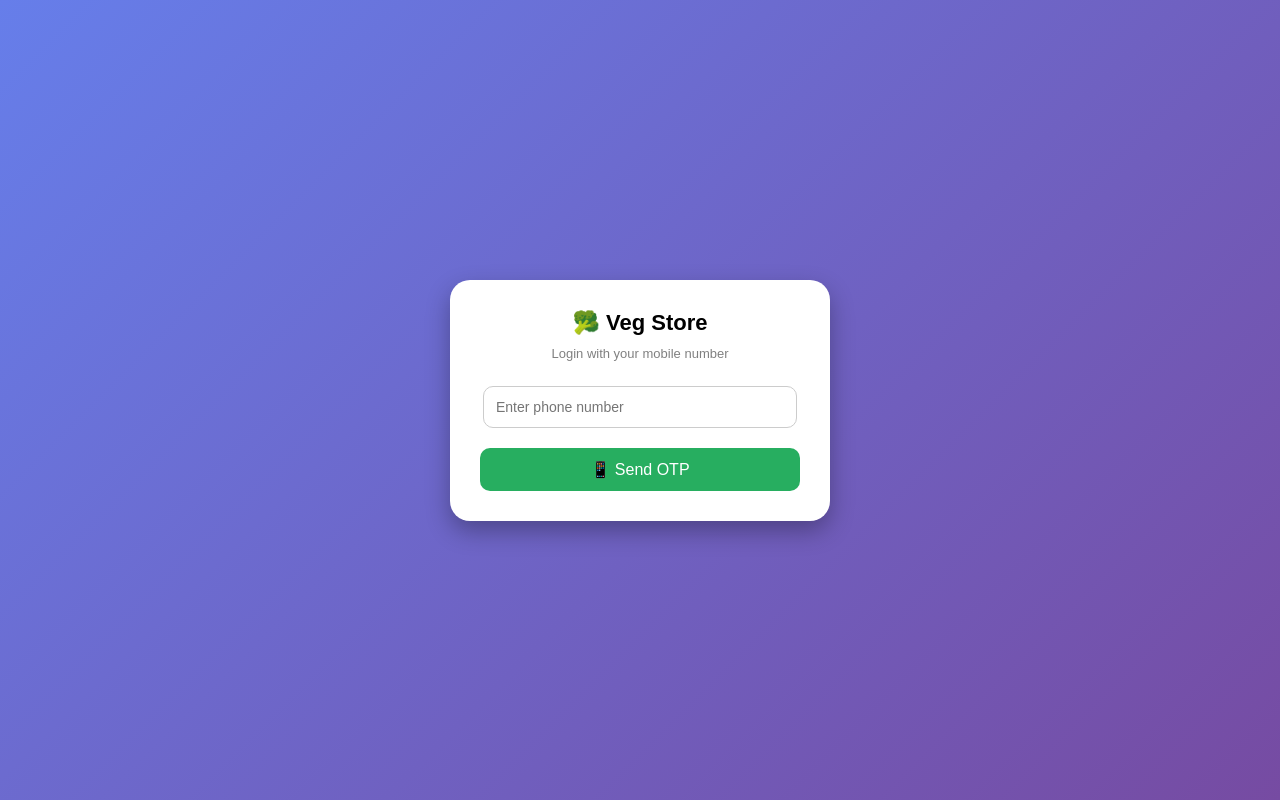
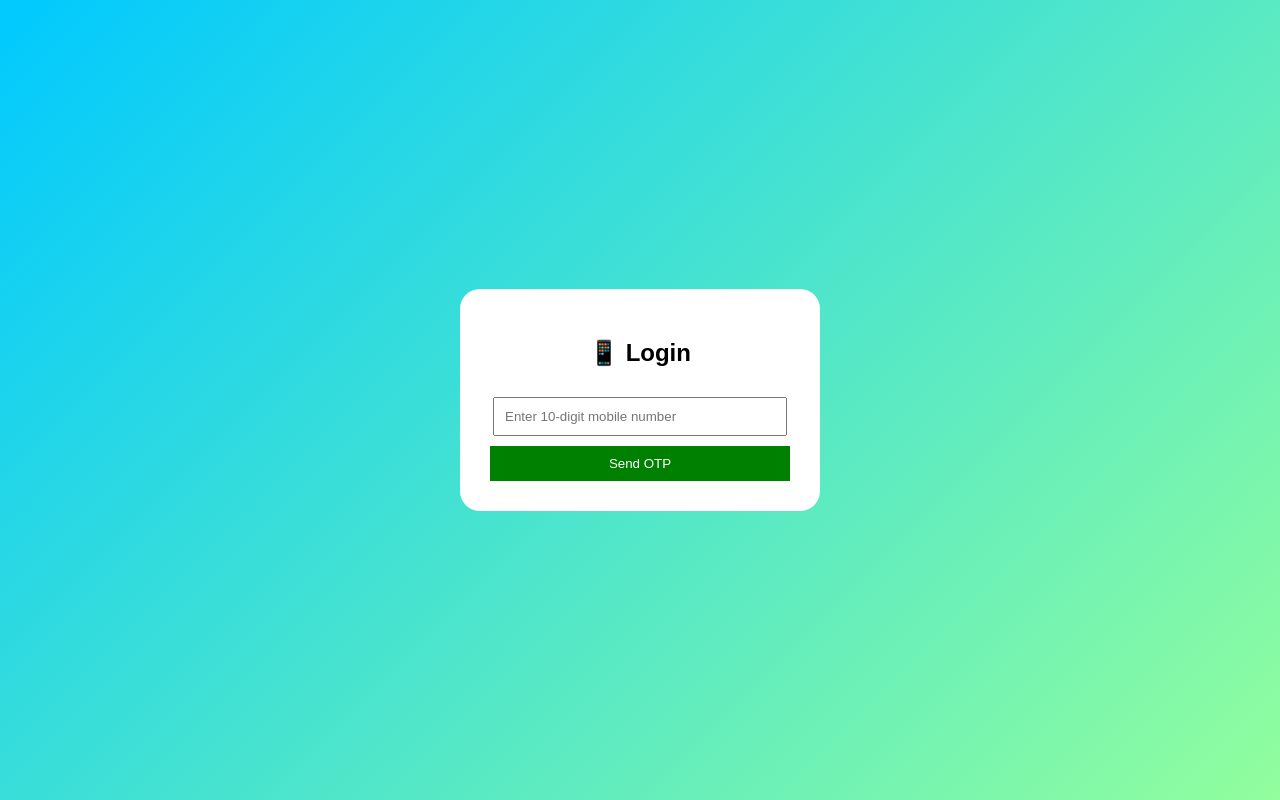
Before and after one commit to Dharun7715/Veg-Store2, a Flask app: page /login in a window 1280 px wide. Run offline with Flask 3, Linux system fonts and the light colour scheme.

Commit message:
Update login.html

```diff
--- a/templates/login.html
+++ b/templates/login.html
@@ -2,66 +2,37 @@
 <html>
 <head>
     <title>Login</title>
-    <meta name="viewport" content="width=device-width, initial-scale=1.0">
-
     <style>
         body {
             margin: 0;
             font-family: Arial;
-            height: 100vh;
-            background: linear-gradient(135deg, #667eea, #764ba2);
+            background: linear-gradient(135deg, #00c9ff, #92fe9d);
             display: flex;
             justify-content: center;
             align-items: center;
+            height: 100vh;
         }
 
         .box {
             background: white;
             padding: 30px;
             border-radius: 20px;
-            width: 320px;
+            width: 300px;
             text-align: center;
-            box-shadow: 0 10px 25px rgba(0,0,0,0.3);
-        }
-
-        h2 {
-            margin-bottom: 20px;
         }
 
         input {
             width: 90%;
-            padding: 12px;
+            padding: 10px;
             margin: 10px 0;
-            border-radius: 10px;
-            border: 1px solid #ccc;
-            font-size: 14px;
         }
 
         button {
             width: 100%;
-            padding: 12px;
+            padding: 10px;
+            background: green;
+            color: white;
             border: none;
-            border-radius: 10px;
-            background: #27ae60;
-            color: white;
-            font-size: 16px;
-            margin-top: 10px;
-        }
-
-        button:hover {
-            background: #219150;
-        }
-
-        .title {
-            font-size: 22px;
-            font-weight: bold;
-            margin-bottom: 10px;
-        }
-
-        .subtitle {
-            font-size: 13px;
-            color: gray;
-            margin-bottom: 15px;
         }
     </style>
 </head>
@@ -69,15 +40,14 @@
 <body>
 
 <div class="box">
+    <h2>📱 Login</h2>
 
-<div class="title">🥦 Veg Store</div>
-<div class="subtitle">Login with your mobile number</div>
-
-<form method="POST">
-    <input type="text" name="phone" placeholder="Enter phone number" required>
-    <button type="submit">📱 Send OTP</button>
-</form>
-
+    <form method="POST">
+        <input type="text" name="phone"
+               placeholder="Enter 10-digit mobile number"
+               maxlength="10" required>
+        <button type="submit">Send OTP</button>
+    </form>
 </div>
 
 </body>
```
